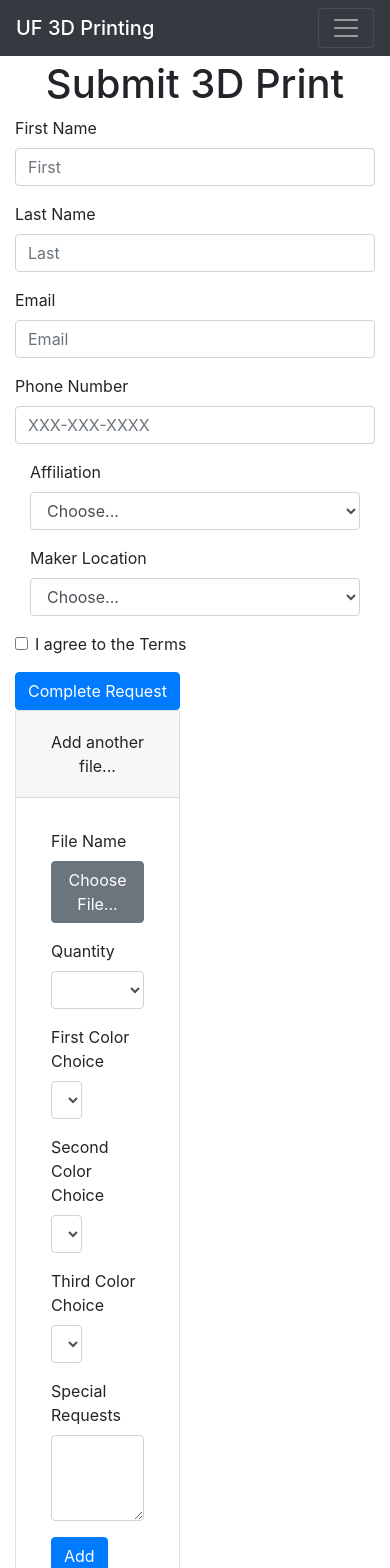
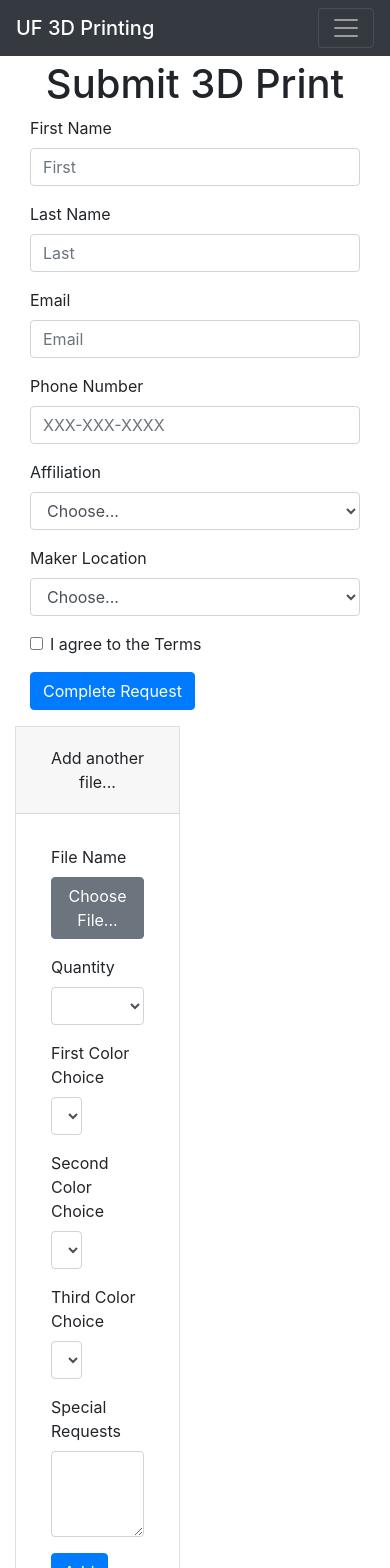
Before and after one commit to Marco-Pagani/uf-3d-printing, an Angular app in the folder frontend/: page /request in a window 390 px wide. Shown: the top 1568 px of the page. Built offline with nearby package versions, Linux system fonts and the light colour scheme.

Commit message:
Added inputs to job information page

```diff
--- a/frontend/src/app/components/detailed-info-page.html
+++ b/frontend/src/app/components/detailed-info-page.html
@@ -32,8 +32,20 @@
                     <li class="list-group-item {{job.status | status:'l'}}">Job Status: {{job.status | status:'p'}}</li>
                     <li class="list-group-item"><b>Last Updated:</b> {{job.updateDate | cdate}}</li>
                     <li class="list-group-item"><b>Pricing Information:</b> <a class="{{job.cost ? '' : 'text-danger'}}">{{job.cost ? ' $' + job.cost : ' No price set'}}</a></li>
-                    <li class="list-group-item"><b>Staffer:</b> {{job.staffName}}</li>
-                    <li class="list-group-item"><b>Staff Notes:</b> {{job.staffNotes}}</li>
+                    <li class="list-group-item">
+                        <div class="input-group mb-3">
+                            <div class="input-group-prepend">
+                                <span class="input-group-text" id="basic-addon1"><b>Staff Name:</b></span>
+                            </div>
+                            <input type="text" class="form-control" placeholder="Staffer" value="{{job.staffName}}">
+                        </div>
+                        <div class="input-group">
+                            <div class="input-group-prepend">
+                                <span class="input-group-text"><b>Staff Notes:</b> </span>
+                            </div>
+                            <textarea class="form-control" aria-label="With textarea">{{job.staffNotes}}</textarea>
+                        </div>
+                    </li>
                 </ul>
             </div>
         </div>
--- a/frontend/src/app/components/job-request-page.component.html
+++ b/frontend/src/app/components/job-request-page.component.html
@@ -1,10 +1,9 @@
-<div class="mt-1">
+<div class="mt-1 mb-3">
   <div class="container-fluid text-center">
     <h1>Submit 3D Print</h1>
     <div class="row content">
       <div class="col-sm-6 text-left">
-        <form data-toggle="validator" >
-          <div class="form-row">
+        <form data-toggle="validator">
             <div class="form-group col-md-6">
                 <label for="inputfname">First Name</label>
                 <input type="text" class="form-control" id="fname" placeholder="First">
@@ -13,8 +12,6 @@
                 <label for="inputlname">Last Name</label>
                 <input type="text" class="form-control" id="lname" placeholder="Last">
             </div>
-            </div>
-            <div class="form-row">
             <div class="form-group col-md-6">
                 <label for="inputEmail">Email</label>
                 <input type="email" class="form-control" id="email" placeholder="Email">
@@ -22,7 +19,6 @@
             <div class="form-group col-md-6">
                 <label for="inputPnumber">Phone Number</label>
                 <input type="tel" class="form-control" id="pnumber" placeholder="XXX-XXX-XXXX" pattern="[0-9]{3}-[0-9]{3}-[0-9]{4}">
-                </div>
             </div>
             <div class="form-group col-md-6">
                 <label for="inputAffiliation">Affiliation</label>
@@ -42,7 +38,7 @@
                 <option>Education Library</option>
                 </select>
             </div>
-            <div class="form-group">
+            <div class="form-group col-md-6">
                 <div class="form-check">
                 <input class="form-check-input" type="checkbox" id="gridCheck">
                 <label class="form-check-label" for="gridCheck">
@@ -50,15 +46,18 @@
                 </label>
                 </div>
             </div>
+            <div class="form-group col-md-6">
                 <button type="submit" class="btn btn-primary">Complete Request</button>
+            </div>
         </form>
         </div>
-        <div class="accordion col-6 text-left" id="accordionForm">
+        <div class="accordion col-6 text-left mb-5" id="accordionForm">
             <div class="card" *ngFor="let file of files; let i = index">
                 <div class="card-header" id="headingFiles{{i}}">
                     <h2 class="mb-0">
                         <button class="btn" type="button" data-toggle="collapse" attr.data-target="#collapse{{i}}" aria-expanded="true" attr.aria-controls="collapse{{i}}">
                             {{file.name}}
+                            <i class="fas fa-sort-down" style="font-size:28px;"></i>
                         </button>
                     </h2>
                 </div>
```
Lines whose indentation alone changed are shown as unchanged.
